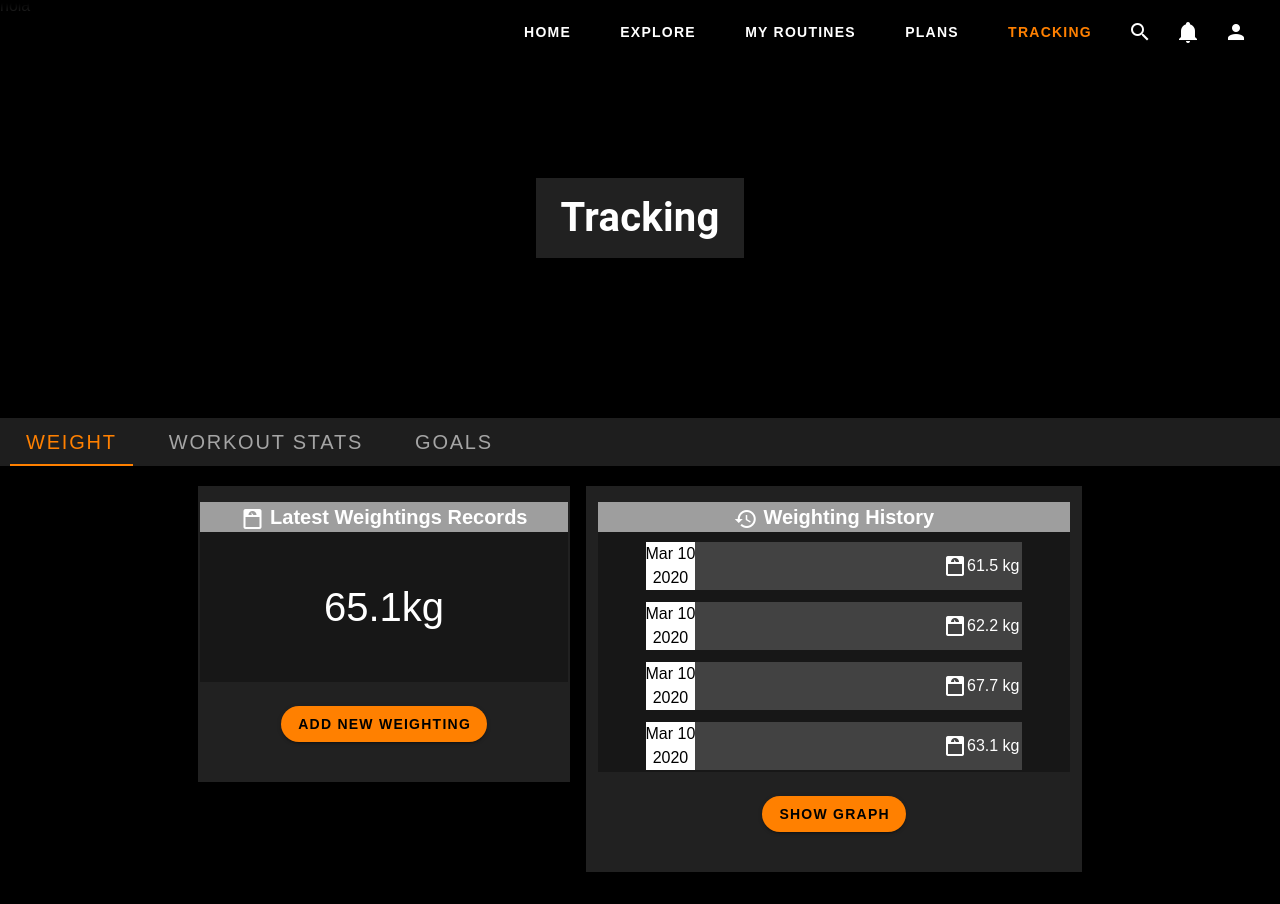
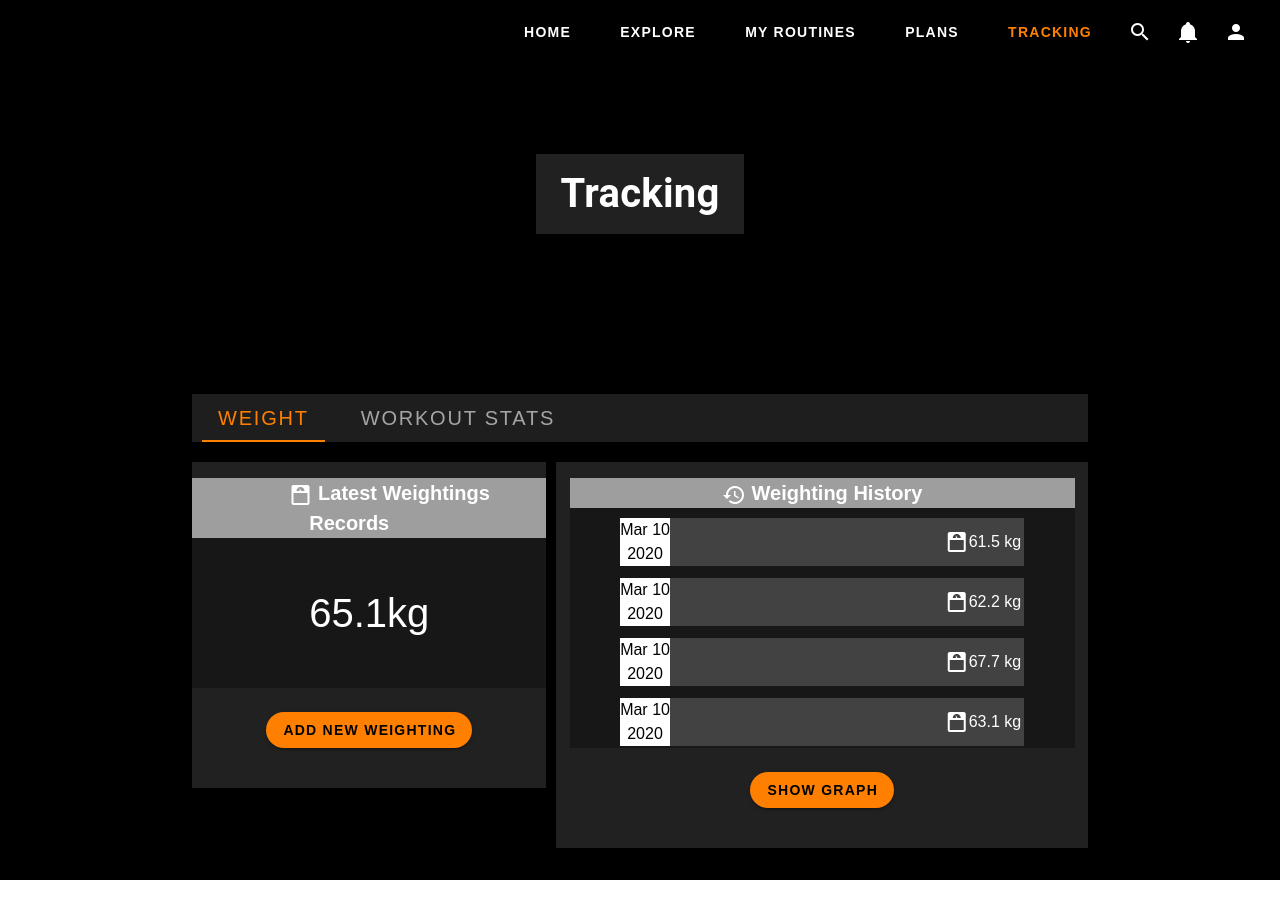
Before and after one commit to gonzaloarca/routina-web, a Vue app in the folder routina/: page /tracking in a window 1280 px wide. After the commit the page ends 880 px from the top, so only its background shows below. Built offline with nearby package versions, Linux system fonts and the light colour scheme.

Commit message:
comment goals and align tabs with tab items

```diff
--- a/routina/src/components/Tracking/Stats.vue
+++ b/routina/src/components/Tracking/Stats.vue
@@ -20,6 +20,7 @@
         </v-virtual-scroll>
       </div>
     </div>
+    <div class="divider"></div>
     <div class="container">
       <div class="date-btn-container">
         <v-menu offset-y>
@@ -142,13 +143,13 @@ export default {
 <style lang="scss" scoped>
 .stats {
   display: flex;
+  margin:0;
+  padding:0;
 }
 
 .container {
-  width: 40%;
+  width: 50%;
   background-color: rgb(33, 33, 33);
-  margin-right: 10px;
-  margin-left: 10px;
   height: fit-content;
 }
 
@@ -228,4 +229,8 @@ export default {
   width: 0px; /* Remove scrollbar space */
   background: transparent; /* Optional: just make scrollbar invisible */
 }
+.divider{
+  width:10px;
+  background-color: black ;
+}
 </style>
--- a/routina/src/components/Tracking/Weights.vue
+++ b/routina/src/components/Tracking/Weights.vue
@@ -1,8 +1,8 @@
 <template>
   <div style="display: flex; justify-content: center">
     <div
-      style="background-color: rgb(33, 33, 33); width: 30%; height: fit-content"
-      class="my-0 mx-2 center"
+      style="background-color: rgb(33, 33, 33); width: 40%; height: fit-content"
+      class="my-0 center"
     >
       <div class="my-4">
         <div style="font-size: 20px" class="grey">
@@ -21,9 +21,10 @@
         </div>
       </div>
     </div>
+    <div class="divider"></div>
     <div
-      style="background-color: rgb(33, 33, 33); width: 40%"
-      class="my-0 mx-2 center"
+      style="background-color: rgb(33, 33, 33); width: 60%"
+      class="my-0 center"
     >
       <div style="width: 95%" class="my-4">
         <div style="font-size: 20px" class="grey">
@@ -77,9 +78,9 @@
 
 <script>
 export default {
-    name: "Weights",
-    props:{weightings:Array}
-}
+  name: "Weights",
+  props: { weightings: Array },
+};
 </script>
 
 <style scoped>
@@ -102,4 +103,9 @@ export default {
   width: 0px; /* Remove scrollbar space */
   background: transparent; /* Optional: just make scrollbar invisible */
 }
+
+.divider{
+  width:10px;
+  background-color: black ;
+}
 </style>
--- a/routina/src/views/Tracking.vue
+++ b/routina/src/views/Tracking.vue
@@ -1,6 +1,5 @@
 <template>
   <div class="tracking">
-    hola
     <div class="headers">
       <v-img src="../assets/tracking.png" class="routine-image" />
       <div class="image-blur"></div>
@@ -8,33 +7,32 @@
         <h1 class="ma-6">Tracking</h1>
       </div>
     </div>
-    <v-tabs class="tabs" v-model="tab">
-      <v-tab class="tab-title"> Weight </v-tab>
-      <v-tab class="tab-title"> Workout stats </v-tab>
-      <v-tab class="tab-title"> Goals </v-tab>
-    </v-tabs>
+    <div class="tabs-container">
+      <v-tabs class="tabs" v-model="tab">
+        <v-tab class="tab-title"> Weight </v-tab>
+        <v-tab class="tab-title"> Workout stats </v-tab>
+        <!-- <v-tab class="tab-title"> Goals </v-tab> -->
+      </v-tabs>
+    </div>
     <v-tabs-items class="tab-items my-5" v-model="tab">
       <v-tab-item class="tab-item">
-        <Weights :weightings="weightings"/>
+        <Weights :weightings="weightings" />
       </v-tab-item>
-       <v-tab-item class="tab-item"> <Stats/>  </v-tab-item>
-      <v-tab-item class="tab-item"> <Goals/> </v-tab-item>
-
+      <v-tab-item class="tab-item"> <Stats /> </v-tab-item>
+      <!-- <v-tab-item  class="tab-item"> <Goals /> </v-tab-item> -->
     </v-tabs-items>
     <v-footer color="black" />
   </div>
 </template>
 
 <script>
-import Stats from '../components/Tracking/Stats.vue';
-import Weights from '../components/Tracking/Weights.vue';
-import Goals from '../components/Tracking/Goals.vue';
-
-
+import Stats from "../components/Tracking/Stats.vue";
+import Weights from "../components/Tracking/Weights.vue";
+// import Goals from "../components/Tracking/Goals.vue";
 
 export default {
   name: "Tracking",
-  components:{Weights,Goals,Stats},
+   components: { Weights, Stats },
   data() {
     return {
       tab: null,
@@ -82,6 +80,8 @@ export default {
 
 .tabs {
   background-color: rgb(33, 33, 33);
+  width: 70%;
+  margin:auto;
 }
 
 .tab-title {
@@ -91,10 +91,12 @@ export default {
 
 .tab-items {
   background-color: black !important;
-
+  width: 70%;
+  margin:auto;
+  padding: 0;
   .tab-item {
-    margin-left: 20px;
-    margin-right: 20px;
+    margin:0;
+    padding: 0;
     //background-color: rgba(33, 33, 33);
   }
 }
```
